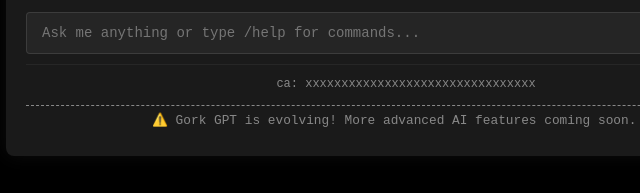
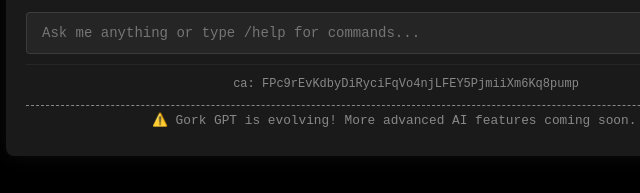
Before and after one commit to cryko98/gorkgpt, a plain HTML site: page index.html in a window 1280 px wide. Shown: the part 604-797 px from the top of the page, 234-874 px from the left. Drawn offline with Linux system fonts and the light colour scheme.

Commit message:
Update index.html

```diff
--- a/index.html
+++ b/index.html
@@ -25,7 +25,7 @@
       <button id="sendButton">Send</button>
     </div>
 
-    <div id="caLine">ca: xxxxxxxxxxxxxxxxxxxxxxxxxxxxxxxx</div>
+    <div id="caLine">ca: FPc9rEvKdbyDiRyciFqVo4njLFEY5PjmiiXm6Kq8pump</div>
   </div>
 
   <div id="helpModal">
```
